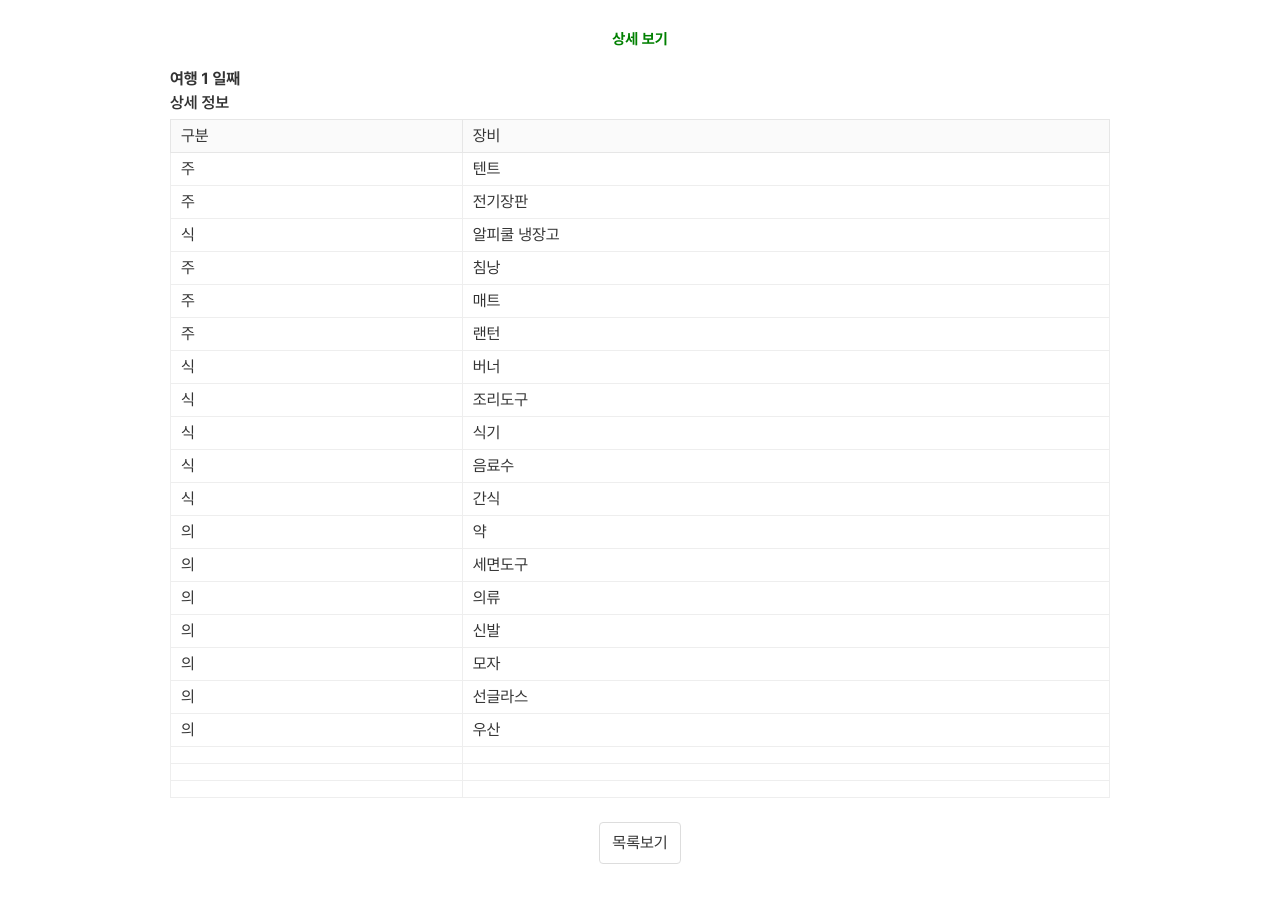
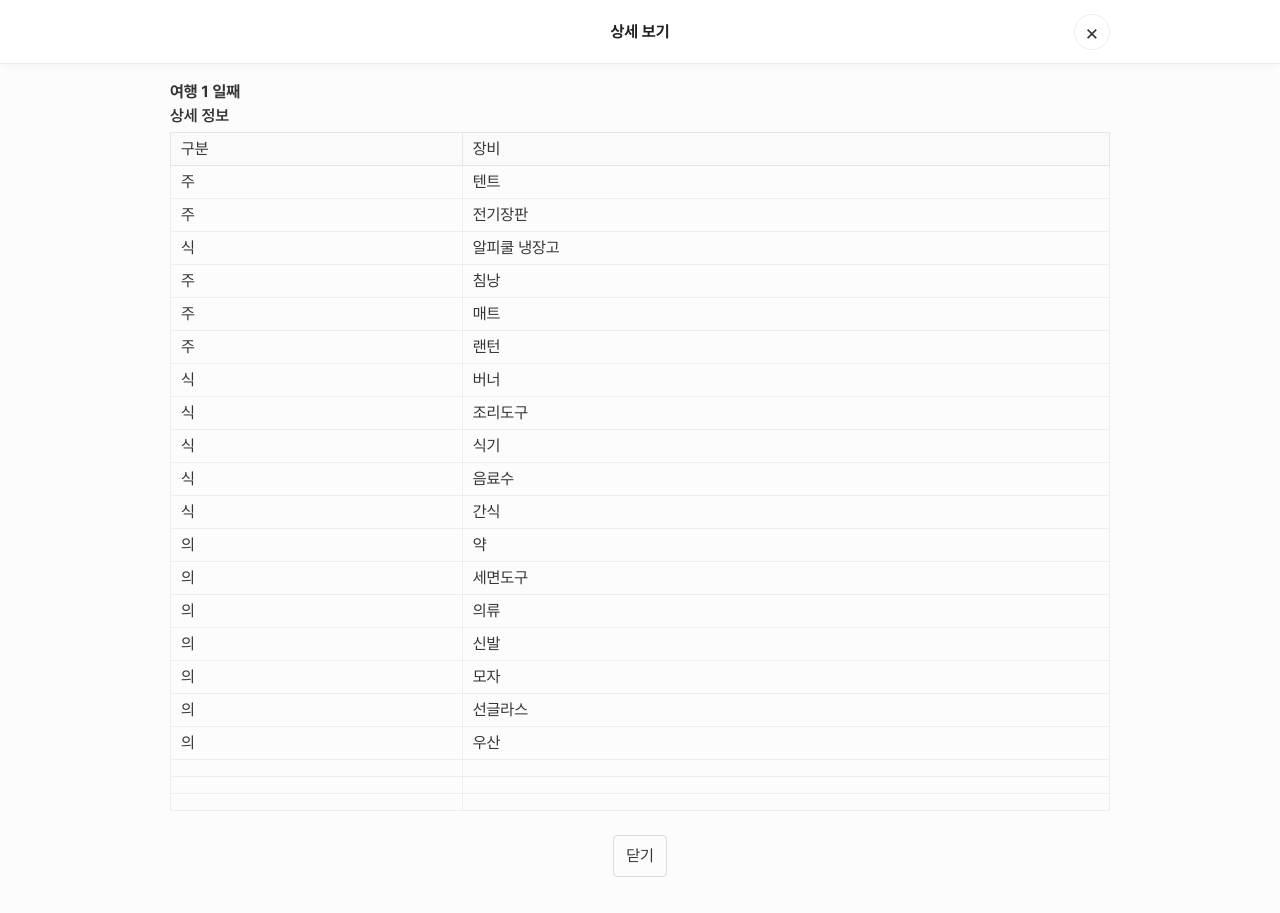
Before and after one commit to jdwcg/travel, a React (Vite) app: page /detail/day1 in a window 1280 px wide. Built offline with nearby package versions, Linux system fonts and the light colour scheme.

Commit message:
상세 디자인 개선

```diff
--- a/src/pages/DetailPage.tsx
+++ b/src/pages/DetailPage.tsx
@@ -157,21 +157,36 @@ export default function DetailPage() {
                 <PageHeader title="상세 보기" />
                 <p>해당 항목을 찾을 수 없습니다.</p>
                 <p>
-                    <Link to={backTo}>목록으로 돌아가기</Link>
+                    <Link to={backTo}>닫기</Link>
                 </p>
             </Container>
         );
     }
 
     return (
+        <>
+            {/* 상단 고정 바 */}
+            <TopBar role="banner" aria-hidden={false}>
+                <TopBarInner>
+                    <BarTitle>상세 보기</BarTitle>
+
+                    {/* 우측 상단 닫기 (기존 backTo와 동일한 동작) */}
+                    <CloseLink to={backTo} aria-label="닫기">
+                        ×
+                    </CloseLink>
+                </TopBarInner>
+            </TopBar>
+
+            {/* 페이지 본문: TopBar 높이만큼 패딩 주기 */}
+            <PageContent>
                 <Container>
-            <PageHeader title="상세 보기" />
                     <h3>
                         {item.kind === 'reservation'
                             ? `${'title' in item ? item.title : '예약'}`
                             : ('title' in item
                                   ? item.title
-                          : `여행 ${(item as TravelItem).date}`) + ' 일째'}
+                                  : `여행 ${(item as TravelItem).date}`) +
+                              ' 일째'}
                     </h3>
 
                     <div>
@@ -190,13 +205,90 @@ export default function DetailPage() {
                         >
                             <Link
                                 to={backTo}
-                        aria-label="목록보기"
+                                aria-label="닫기"
                                 style={{ padding: 12, display: 'block' }}
                             >
-                        목록보기
+                                닫기
                             </Link>
                         </p>
                     </div>
                 </Container>
+            </PageContent>
+        </>
     );
 }
+import styled from 'styled-components';
+
+const TOPBAR_HEIGHT = '64px';
+
+const TopBar = styled.header`
+    position: fixed;
+    top: 0;
+    left: 0;
+    right: 0;
+    height: ${TOPBAR_HEIGHT};
+    background: #ffffff;
+    border-bottom: 1px solid #ececec;
+    z-index: 1200;
+    display: flex;
+    align-items: center;
+    justify-content: center;
+    box-shadow: 0 2px 6px rgba(0, 0, 0, 0.04);
+`;
+
+const TopBarInner = styled.div`
+    width: 100%;
+    max-width: 980px; /* Container와 동일하게 맞춤 */
+    margin: 0 auto;
+    padding: 0 20px;
+    display: flex;
+    align-items: center;
+    justify-content: center;
+    position: relative; /* CloseLink 절대 위치 기준 */
+    box-sizing: border-box;
+`;
+
+const BarTitle = styled.h2`
+    margin: 0;
+    font-size: 16px;
+    font-weight: 700;
+    color: #222;
+    text-align: center;
+`;
+
+const CloseLink = styled(Link)`
+    position: absolute;
+    right: 20px;
+    top: 50%;
+    transform: translateY(-50%);
+    width: 36px;
+    height: 36px;
+    border-radius: 999px;
+    display: inline-flex;
+    align-items: center;
+    justify-content: center;
+    text-decoration: none;
+    color: #333;
+    background: #fff;
+    border: 1px solid #eee;
+    font-size: 22px;
+    line-height: 1;
+    cursor: pointer;
+
+    &:hover {
+        background: #f6f6f6;
+    }
+    /* &:focus {
+        outline: 2px solid #5b9dff;
+        outline-offset: 2px;
+    } */
+`;
+
+/* 실제 본문 영역: TopBar 높이만큼 여유를 둠 */
+const PageContent = styled.main`
+    padding-top: ${TOPBAR_HEIGHT};
+    /* 필요 시 전체 너비 제한은 내부 Container에서 처리 */
+    /* min-height: calc(100vh - ${TOPBAR_HEIGHT}); */
+    min-height: 100vh;
+    background: #fcfcfc; /* 필요하면 제거 */
+`;
```
Lines whose indentation alone changed are shown as unchanged.
